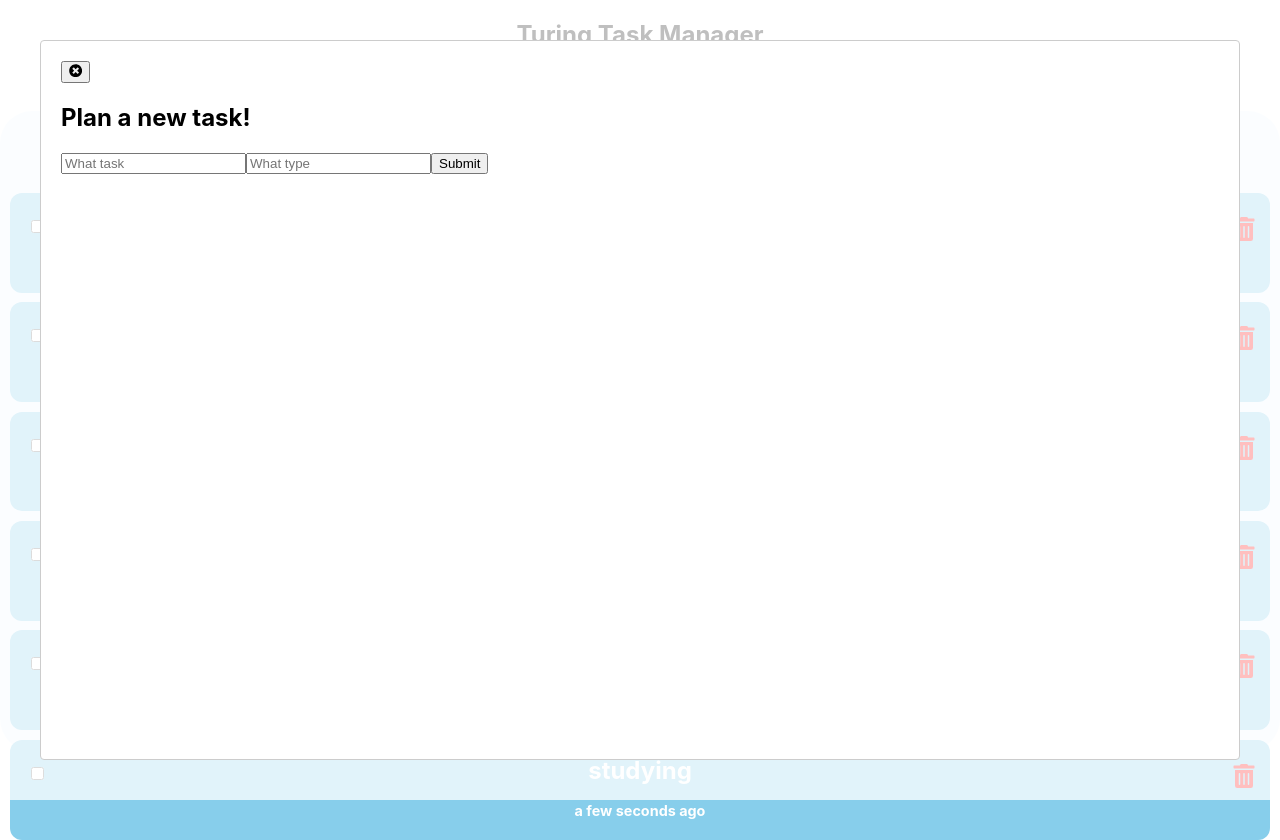
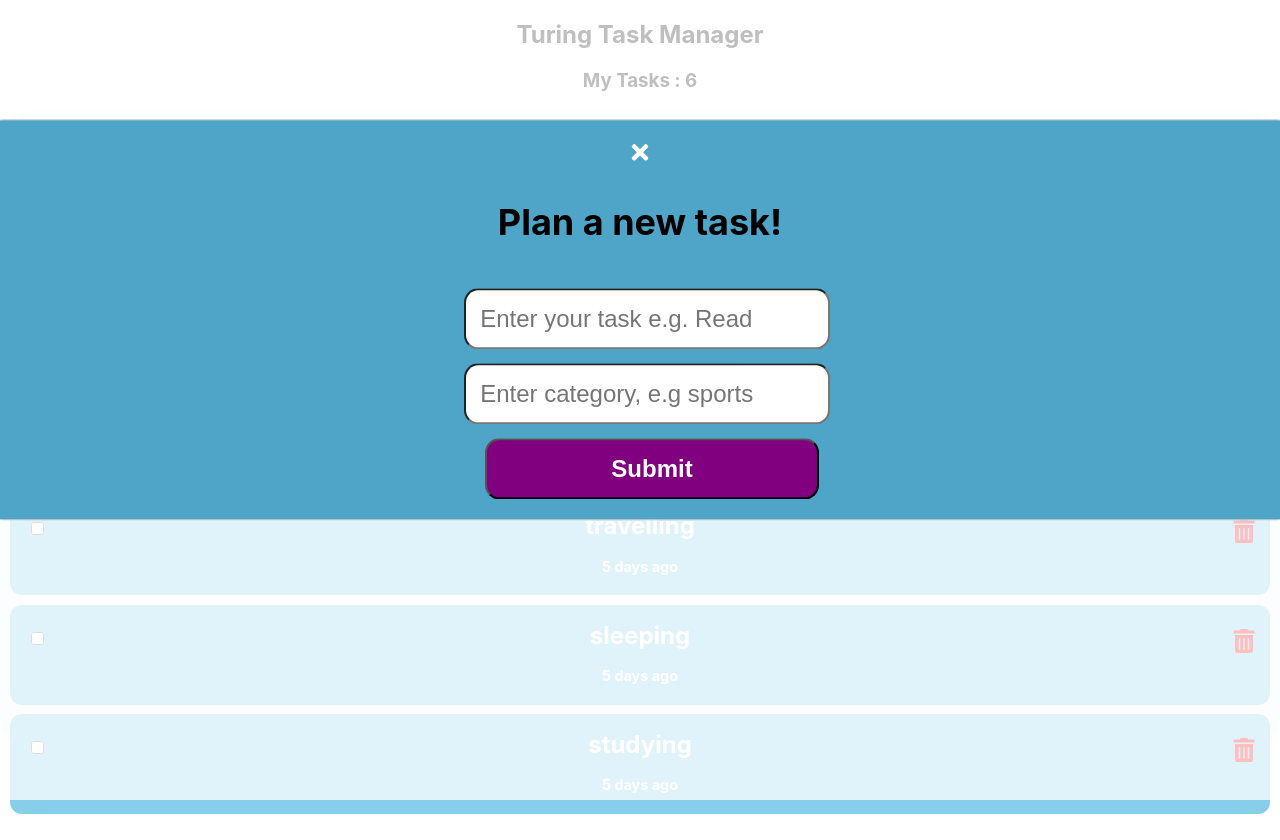
Before and after one commit to thevetdoctor/turingapp, a React (Create React App) app in the folder turingapp-ui/: page / in a window 1280 px wide. Both pictures are taken after a click on the element "Add Task". After the commit the page ends 814 px from the top, so only its background shows below. Built offline with nearby package versions, Linux system fonts and the light colour scheme; no server answers.

Commit message:
update frontend with remote acces to db

```diff
--- a/package.json
+++ b/package.json
@@ -6,7 +6,7 @@
   "scripts": {
     "start": "node index.js",
     "dev": "nodemon index.js",
-    "test": "jest --testTimeout=35000 --detectOpenHandles"
+    "test": "jest --testTimeout --detectOpenHandles"
   },
   "jest": {
     "testEnvironment": "node",
--- a/turingapp-ui/src/FinishedTasks.js
+++ b/turingapp-ui/src/FinishedTasks.js
@@ -4,13 +4,11 @@ import { Link } from "react-router-dom";
 import Task from './Task';
 import "./Tasks.css";
 import { useTaskState } from './TaskProvider';
-import { FaTimesCircle } from 'react-icons/fa';
+// import { FaTimesCircle } from 'react-icons/fa';
 import axios from 'axios';
 
 export default function Tasks(props) {
-  const [{ checkedTasks }, dispatch] = useTaskState();
-
-  console.log('within Task component: ', checkedTasks);
+  const [{ tasks }, dispatch] = useTaskState();
 
   useEffect(() => {
       const getTasks = async () => {
@@ -28,15 +26,20 @@ export default function Tasks(props) {
         getTasks();
     }, [])
 
+    const checkedTasks = tasks.filter(x => x.checked === 'strike');
+    console.log('within Task component: ', checkedTasks);
+
     return (
         <div>
-            <h3>My Tasks : {checkedTasks?.length}</h3>
+            <h3>My Finished Tasks : {checkedTasks?.length}</h3>
             <div className="tasks_main">
+              <div>
                <Link to="/">
                <div className="tasks_new">
                 <span>Back to Tasks</span>
                 </div>
                </Link>
+             </div>
               {checkedTasks?.map((item) => (
                 <Task
                 key={item._id}
@@ -44,8 +47,11 @@ export default function Tasks(props) {
                 name={item.name}
                 type={item.type}
                 status={item.status}
-                  time={item.time}
                 checked={item.checked}
+                done={item.done}
+                createdOn={item.createdOn}
+                updatedOn={item.updatedOn}
+                finishedOn={item.finishedOn}
                 />
                 ))}
             </div>
--- a/turingapp-ui/src/Task.js
+++ b/turingapp-ui/src/Task.js
@@ -1,6 +1,6 @@
 /* eslint-disable no-empty-pattern */
 /* eslint-disable react-hooks/exhaustive-deps */
-import React, { useState, useEffect } from 'react';
+import React from 'react';
 import axios from 'axios';
 import { FaTrashAlt } from 'react-icons/fa';
 import "./Task.css";
@@ -8,7 +8,7 @@ import { useTaskState } from './TaskProvider';
 import Moment from 'react-moment';
 
 export default function Task(props) {
-    const [ checked, setChecked ] = useState(false);
+    const { checked } = props;
     const [{}, dispatch] = useTaskState();
 
     const deleteTask = async (id) => {
@@ -17,7 +17,7 @@ export default function Task(props) {
         //     url: `http://localhost:5000/tasks/${id}`,
         //     headers: {'Content-Type': 'application/json'}
         //   });
-        //   console.log("API deleteTask data", deleteResponse.data);
+          // console.log("API deleteTask data", deleteResponse.data);
 
           dispatch({
             type: 'DELETE_TASK',
@@ -33,40 +33,54 @@ export default function Task(props) {
           dispatch({
             type: 'GET_TASKS',
             tasks: getResponse.data
-          })
+          });
     }
 
-        useEffect(() => {
-
-          const checkTask = () => {
+    const checkTask = async () => {
       dispatch({
         type: 'CHECK_TASK',
         taskId: props.id
       });
+      const getResponse = await axios({
+        method: 'PATCH',
+        url: `http://localhost:5000/tasks/${props.id}`,
+        headers: {'Content-Type': 'application/json'},
+        data: {checked: 'strike', done: true}
+      });
+      console.log("API data", getResponse.data);
     }
-          // const uncheckTask = () => {
-          //   dispatch({
-          //     type: 'UNCHECK_TASK',
-          //     taskId: props.id
-          //   });
-          // }
+
+    const uncheckTask = async (id) => {
+      dispatch({
+        type: 'UNCHECK_TASK',
+        taskId: props.id
+      });
+      const getResponse = await axios({
+        method: 'PATCH',
+        url: `http://localhost:5000/tasks/${props.id}`,
+        headers: {'Content-Type': 'application/json'},
+        data: {checked: '', done: false}
+      });
+      console.log("API data", getResponse.data);
+    }
+
+    const setChecked = () => {
       if(checked) {
-            console.log('checked');
-            checkTask(props._id);
+        console.log('unchecked');
+        uncheckTask(props.id);
       } else {
         console.log('checked');
-            // uncheckTask(props._id);
+        checkTask(props.id);
       }
-          console.log('id: ', props.id);
-        }, [checked]);
+    }
 
     return (
-        <div className={`task ${!checked ? props.checked : ""}`}>
+        <div className={`task ${props.checked}`}>
             <input
             className="task_checkbox"
             type="checkbox"
             checked={checked}
-            onChange={() => setChecked(!checked)}
+            onChange={() => setChecked()}
              />
             <div className="task_main">
                  {props.name}
--- a/turingapp-ui/src/Tasks.css
+++ b/turingapp-ui/src/Tasks.css
@@ -5,18 +5,21 @@
     padding: .5em -2em;
 }
 
+.tasks_main div:first-child {
+    display: flex;
+    justify-content: space-around;
+    margin-top: 0.5em;
+}
+
 .tasks_new {
     position: relative;
-    left: 10em;
-    font-size: 1.5em;
+    font-size: 1.3em;
     cursor: pointer;
-    border: 1px solid;
-    width: 4.5em;
     padding: .1em;
     border-radius: .5em;
-    background-color: skyblue;
+    background-color: rgb(79, 165, 199);
     color: #fff;
-    box-shadow: 2px 2px;
+    box-shadow: -2px 2px 2px;
 }
 
 a {
@@ -36,3 +39,25 @@ a {
     margin: .2em -.1em;
     padding: .5em .2em;
 }
+
+.closeBtn {
+    color: #fff;
+    cursor: pointer;
+}
+
+form input {
+    border-radius: .6em;
+    padding: .6em;
+    margin-top: .6em;
+    margin-left: -.4em;
+    width: 100%;
+    font-size: 1em;
+}
+
+input[type=submit] {
+    margin-left: .5em;
+    background-color: purple;
+    color: #fff;
+    font-size: 1em;
+    font-weight: bold;
+}
--- a/turingapp-ui/src/Tasks.js
+++ b/turingapp-ui/src/Tasks.js
@@ -5,25 +5,32 @@ import Task from './Task';
 import "./Tasks.css";
 import Modal from 'react-modal';
 import { useTaskState } from './TaskProvider';
-import { FaTimesCircle, FaRegPlusSquare } from 'react-icons/fa';
+import { FaTimes, FaPlus } from 'react-icons/fa';
 import axios from 'axios';
 
-// const customStyles = {
-//   content : {
-//     top                   : '50%',
-//     left                  : '50%',
-//     right                 : 'auto',
-//     bottom                : 'auto',
-//     marginRight           : '-50%',
-//     transform             : 'translate(-50%, -50%)'
-//   }
-// };
+const customStyles = {
+  content : {
+    backgroundColor: 'rgb(79, 165, 199)',
+    fontSize: '1.5em',
+    top                   : '40%',
+    left                  : '50%',
+    right                 : 'auto',
+    bottom                : 'auto',
+    marginRight           : '50%',
+    transform             : 'translate(-50%, -50%)',
+    display: 'flex',
+    flexFlow: 'column',
+    width: '100vw',
+    alignItems: 'center',
+    borderRadius: '1em',
+    justifyContent: 'center'
+  }
+};
 
 export default function Tasks(props) {
   const [{ tasks }, dispatch] = useTaskState();
   const [openModal, setOpenModal] = useState(false);
 
-  console.log('within Task component: ', tasks);
   Modal.setAppElement('div');
 
   useEffect(() => {
@@ -42,41 +49,69 @@ export default function Tasks(props) {
         getTasks();
     }, [])
 
+    const formChange = (e) => {
+      e.preventDefault();
+      console.log(e.target.value);
+    }
+    const submitForm = (e) => {
+      e.preventDefault();
+      console.log(e.target);
+    }
+
+    const allTasks = tasks.filter(x => x.checked !== 'strike');
+  console.log('within Task component: ', allTasks);
+
     return (
         <div>
-            <h3>My Tasks : {tasks?.length}</h3>
+            <h3>My Tasks : {allTasks?.length}</h3>
             <Modal
               isOpen={openModal}
-              // style={customStyles}
+              style={customStyles}
             >
-              <button onClick={() => setOpenModal(false)}><FaTimesCircle /></button>
+              <div className="closeBtn" onClick={() => setOpenModal(false)}><FaTimes /></div>
               <h2> Plan a new task! </h2>
-              <form>
-                <input type="text" placeholder="What task" />
-                <input type="text" placeholder="What type" />
-                <input type="submit"/>
+              <form
+                onSubmit={(e) => submitForm(e)}
+                >
+                <input
+                  type="text"
+                  placeholder="Enter your task e.g. Read"
+                  onChange={(e) => {formChange(e)}}
+                  /><br />
+                <input
+                  type="text"
+                  placeholder="Enter category, e.g sports"
+                  onChange={(e) => {formChange(e)}}
+                  /><br />
+                <input
+                type="submit"
+                />
               </form>
             </Modal>
             <div className="tasks_main">
               <div>
                 <div className="tasks_new" onClick={() => setOpenModal(true)}>
-                  <FaRegPlusSquare />
+                  <FaPlus />
                   <span>Add Task</span>
                 </div>
+                  <Link to="/done">
                 <div className="tasks_new">
-                  <Link to="/done">
                     <span>Finished Tasks</span>
+                </div>
                   </Link>
-                </div>
               </div>
-              {tasks?.map((item) => (
+              {allTasks?.map((item) => (
                 <Task
                   key={item._id}
                   id={item._id}
                   name={item.name}
                   type={item.type}
                   status={item.status}
-                  time={item.time}
+                  checked={item.checked}
+                  done={item.done}
+                  createdOn={item.createdOn}
+                  updatedOn={item.updatedOn}
+                  finishedOn={item.finishedOn}
                 />
               ))}
             </div>
--- a/turingapp-ui/src/reducer.js
+++ b/turingapp-ui/src/reducer.js
@@ -13,7 +13,7 @@ export const initialState = {
     {name:"studying",
     type:"social",status:"active",checked: "", createdOn:1604856675826,updatedOn:1604856675827,finishedOn:1604856675827,_id:"5fa82b63f201f705d1a3ab7j"}
     ],
-    checkedTasks: [],
+    // checkedTasks: [],
     user: null
   };
 
@@ -43,25 +43,24 @@ export const initialState = {
           console.log('CHECK_TASK:reducer ', action.taskId);
           let taskListClone = [...state.tasks];
           let taskIndex = taskListClone.findIndex(task => task._id === action.taskId);
-          let checkedTask = state.tasks[taskIndex];
-          let checkedTaskWithCheckedProp = {...checkedTask};
-          checkedTaskWithCheckedProp['checked'] = 'strike';
-          taskListClone.splice(taskIndex, 1);
-          console.log('taskIndex: ', taskIndex,'taskList: ', taskListClone, 'checkedTasks: ', checkedTaskWithCheckedProp);
+          taskListClone[taskIndex]['done'] = true;
+          taskListClone[taskIndex]['checked'] = 'strike';
+          let checkedList = taskListClone.filter(x => x.checked === 'strike');
+          console.log('taskIndex: ', taskIndex,'taskList: ', taskListClone, 'checkedTasks: ', checkedList);
         return {
-          ...state, tasks: taskListClone, checkedTasks: [...state.checkedTasks,checkedTaskWithCheckedProp]
+          ...state, tasks: taskListClone
         };
       case "UNCHECK_TASK":
           console.log('UNCHECK_TASK:reducer ', action.taskId);
-          let taskListUncheck = [...state.checkedTasks];
+          let taskListUncheck = [...state.tasks];
           let taskIndexUncheck = taskListUncheck.findIndex(task => task._id === action.taskId);
-          let uncheckedTask = state.checkedTasks[taskIndexUncheck];
-          let uncheckedTaskWithoutCheckedProp = {...uncheckedTask};
-          uncheckedTaskWithoutCheckedProp['checked'] = '';
-          taskListUncheck.splice(taskIndexUncheck, 1);
-          console.log('taskIndex: ', taskIndexUncheck,'taskList: ', taskListUncheck, 'checkedTasks: ', uncheckedTaskWithoutCheckedProp);
+          taskListUncheck[taskIndexUncheck]['done'] = false;
+          taskListUncheck[taskIndexUncheck]['checked'] = '';
+
+          let checkedListUncheck = taskListUncheck.filter(x => x.checked === 'strike');
+          console.log('taskIndex: ', taskIndexUncheck,'taskList: ', taskListUncheck, 'checkedTasks: ', checkedListUncheck);
         return {
-          ...state, tasks: [...state.tasks, uncheckedTaskWithoutCheckedProp], checkedTasks: taskListUncheck
+          ...state, tasks: taskListUncheck
         };
 
       default:
```
Also changed, not shown: turingapp-ui/src/Task.css (line endings or trailing spaces), 2 other files (tests, documents, lock files or other folders). Lines whose indentation alone changed are shown as unchanged.
